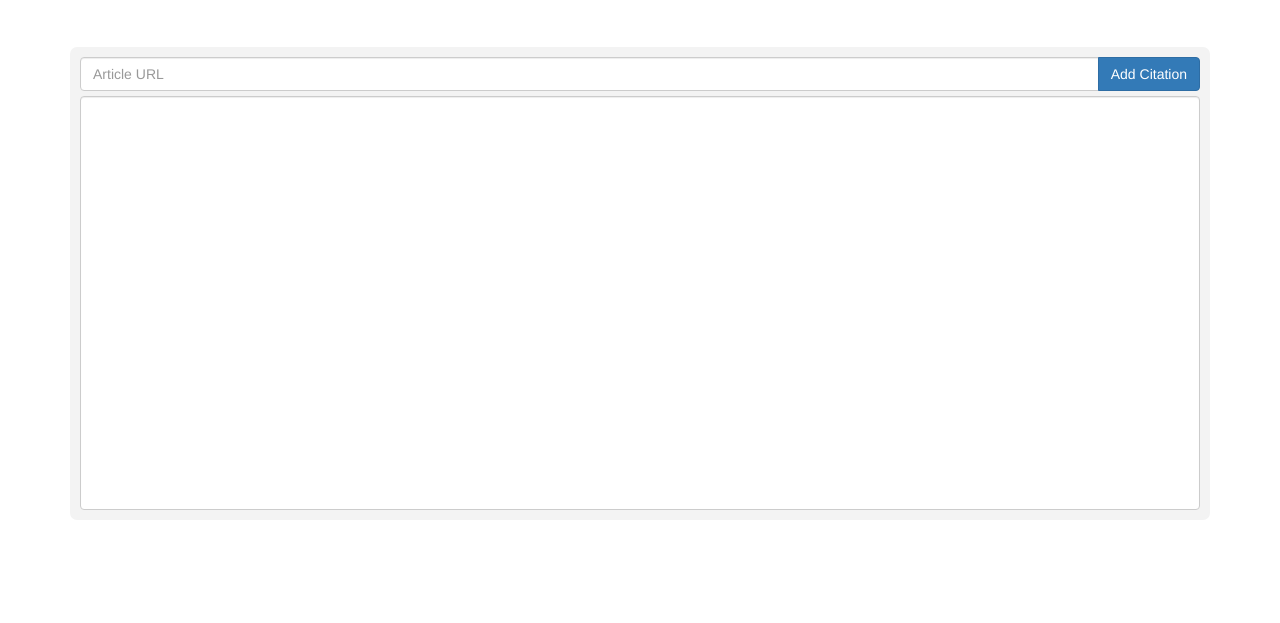
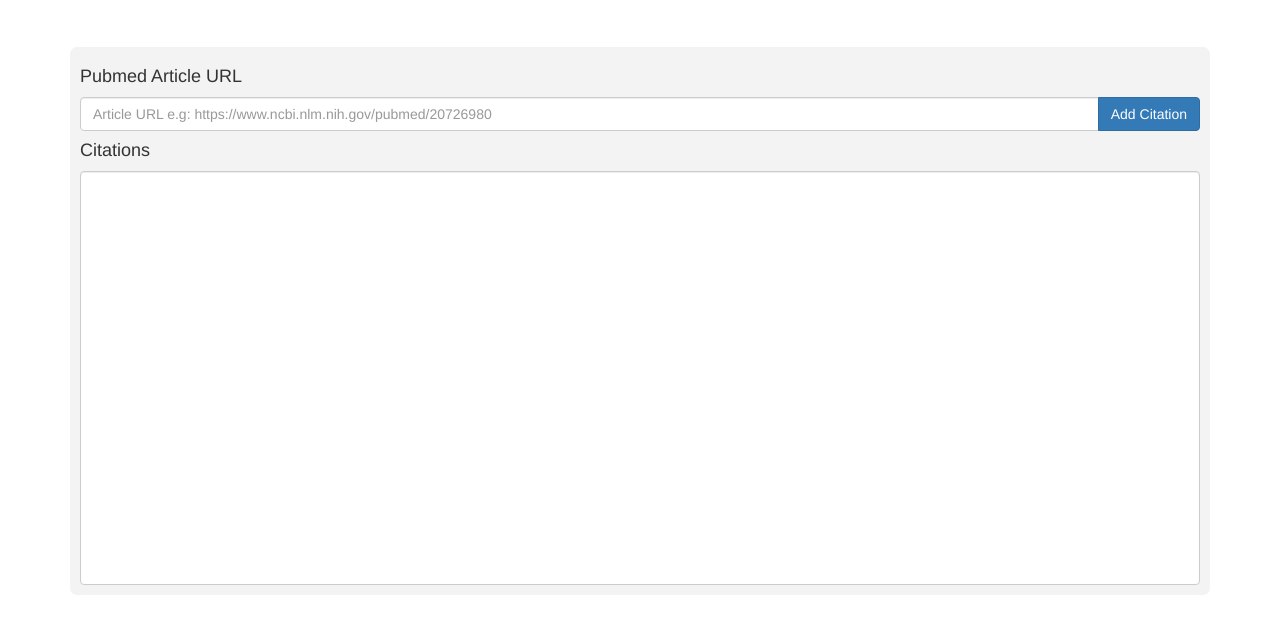
Before and after one commit to ananddpatel/auto-pubmed, a plain HTML site: page index.html in a window 1280 px wide. Shown: the part 53-676 px from the top of the page. Drawn offline with nearby package versions, Linux system fonts and the light colour scheme.

Commit message:
added indicator of what kind of URL Auto Pubmed requires. Added heading for citations text area

```diff
--- a/index.html
+++ b/index.html
@@ -46,11 +46,12 @@
 
     <fieldset class="form-group">
     <form>
-      <!-- <h4>Pubmed Article URL</h2> -->
-      <div class="input-group"><input id="urlinput" class="form-control" type="text" name="articleurl" placeholder="Article URL">
+      <h4>Pubmed Article URL</h2>
+      <div class="input-group"><input id="urlinput" class="form-control" type="text" name="articleurl" placeholder="Article URL e.g: https://www.ncbi.nlm.nih.gov/pubmed/20726980">
         <span class="input-group-btn"><input id="addbib" class="btn btn-primary resizable" type="button" value="Add Citation"></span>
       </div>
     </form>
+    <h4>Citations</h2>
     <textarea id="bib" data-autoresize class="form-control" rows="20"></textarea>
     <!-- <input type="button" class="btn btn-primary btn-block" name="sort" value="sort"> -->
     </fieldset>
```
